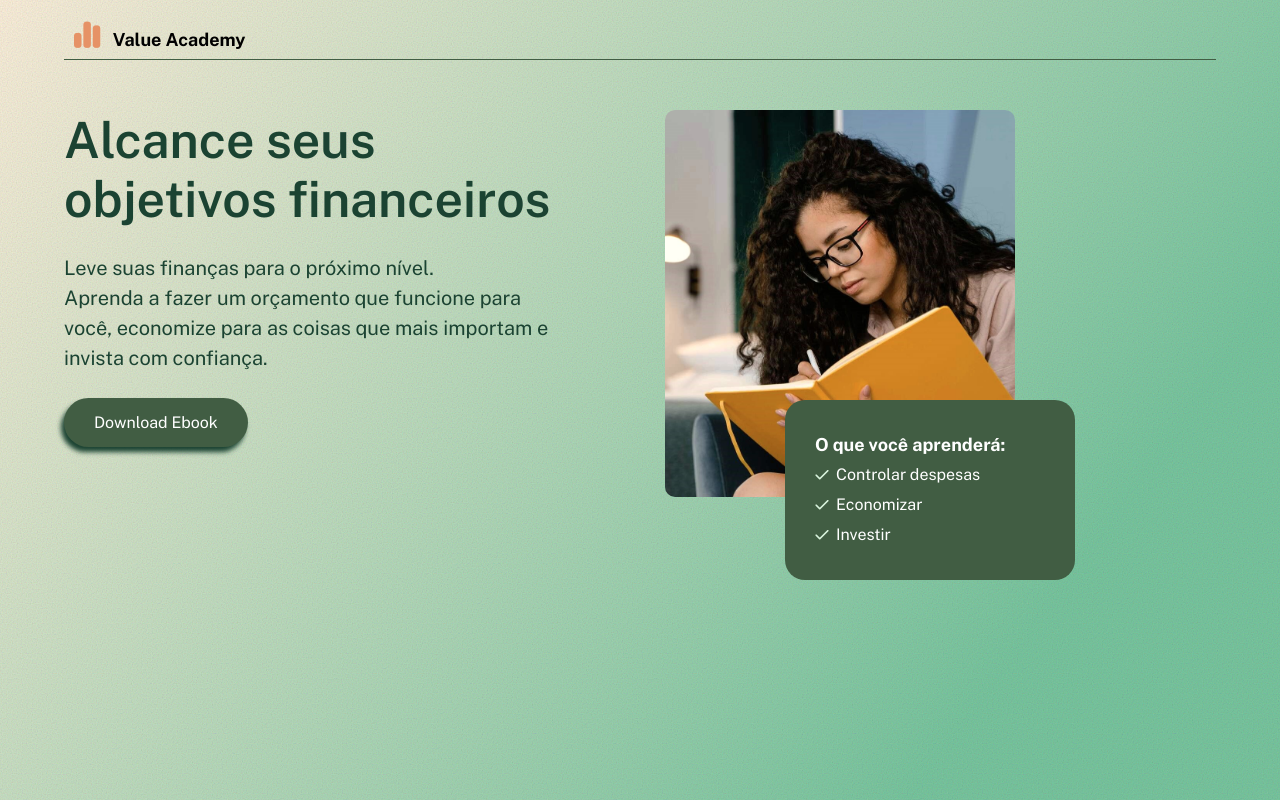
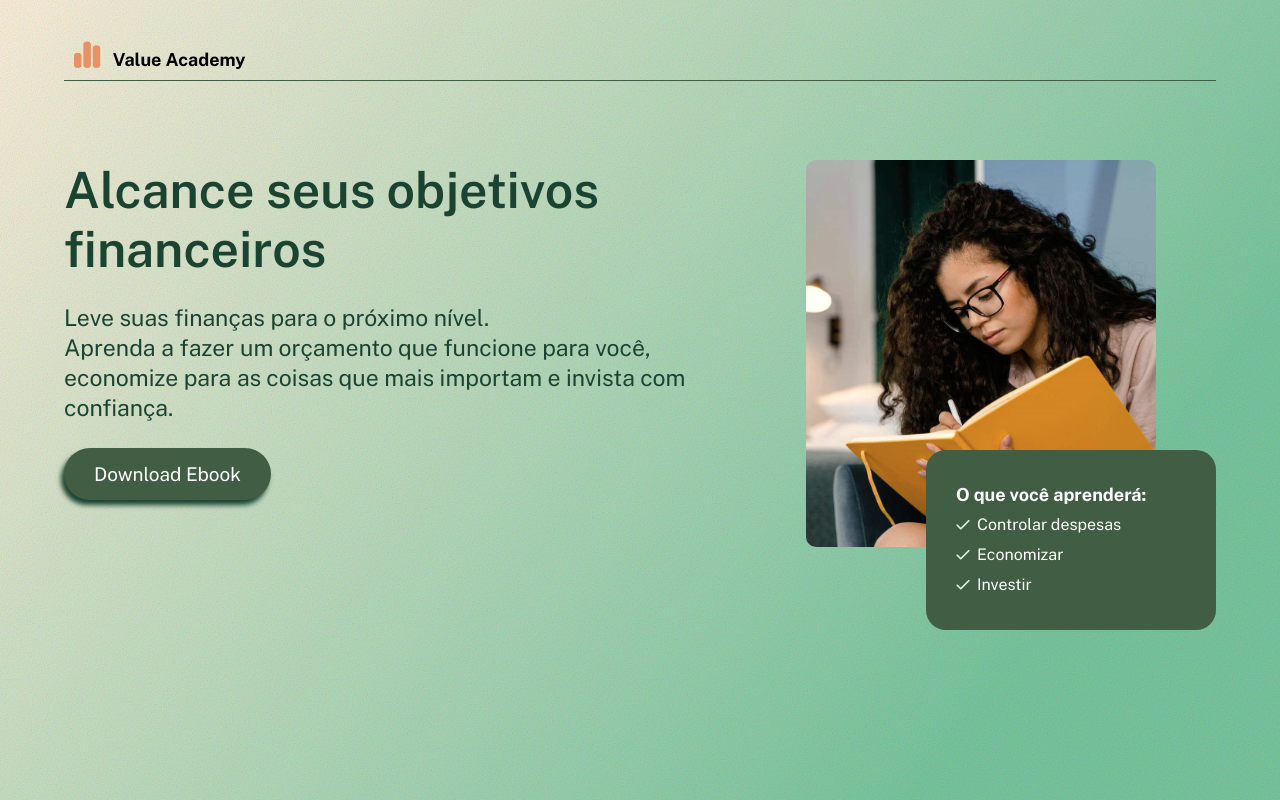
Before and after one commit to melissaglsilva/value-academy-landing-page, a plain HTML site: page index.html in a window 1280 px wide. Drawn offline with nearby package versions, Linux system fonts and the light colour scheme.

Commit message:
Mudança no tamanho do container para melhor responsividade

```diff
--- a/src/css/style.css
+++ b/src/css/style.css
@@ -31,16 +31,16 @@ svg {
 
 .container {
     display: grid;
-    grid-template-columns: repeat(2, 1fr);
     grid-template-rows: 60px auto;
+    max-width: 1440px;
     width: 90%;
     margin: 0px auto;
     padding-bottom: 15px;
-    gap: 50px;
+    gap: 100px;
 }
 
 .header {
-    padding: 20px 10px;
+    padding: 40px 10px;
     grid-column-start: 1;
     grid-column-end: 3;
     border-bottom: solid 1px var(--light-green);
@@ -61,7 +61,7 @@ svg {
 .headline {
     grid-column-start: 1;
     grid-column-end: 2;
-    max-width: 500px;
+    max-width: 700px;
 }
 
 .headline h1 {
@@ -71,14 +71,14 @@ svg {
 }
 
 .headline p {
-    font-size: 2rem;
+    font-size: 2.3rem;
     color: var(--dark-green);
     line-height: 30px;
     padding: 25px 0;
 }
 
 .headline .button {
-    font-size: 1.6rem;
+    font-size: 1.9rem;
     padding: 15px 30px;
     background-color: var(--light-green);
     color: var(--secondary-color);
```
